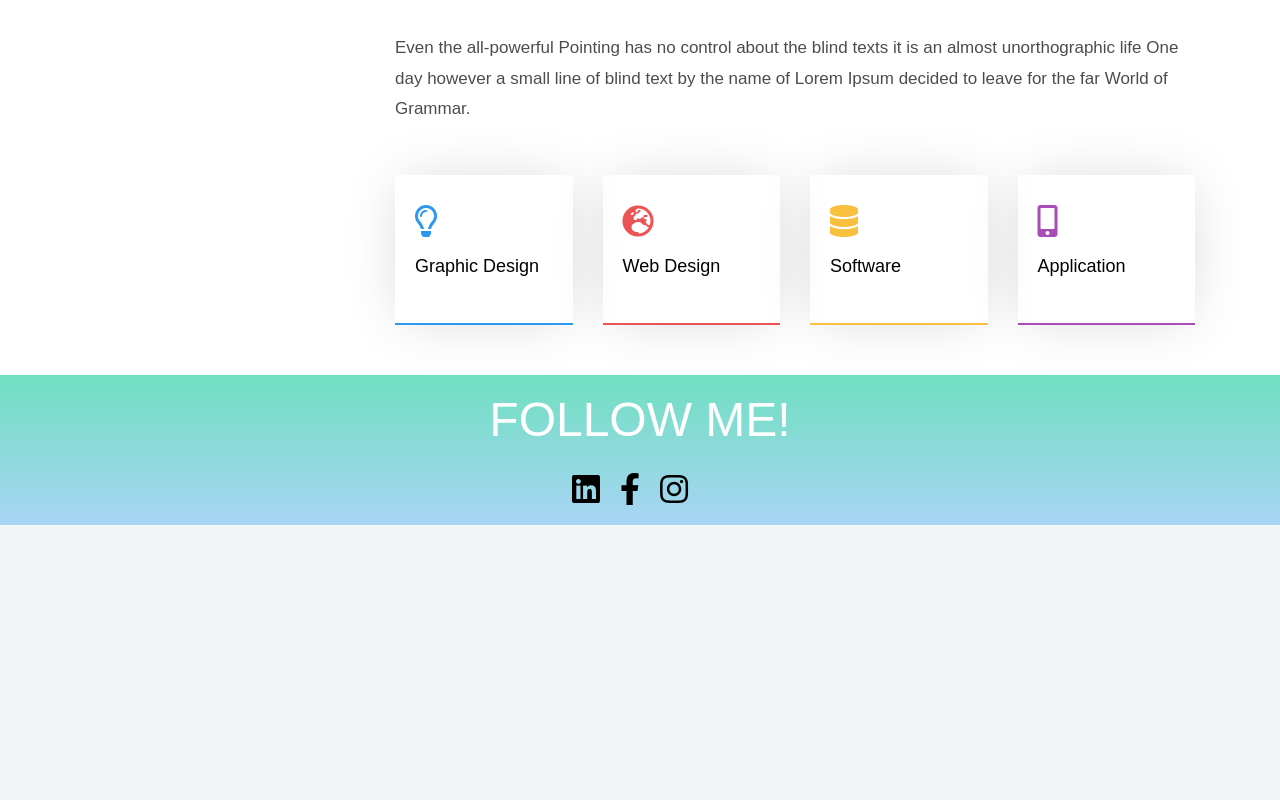
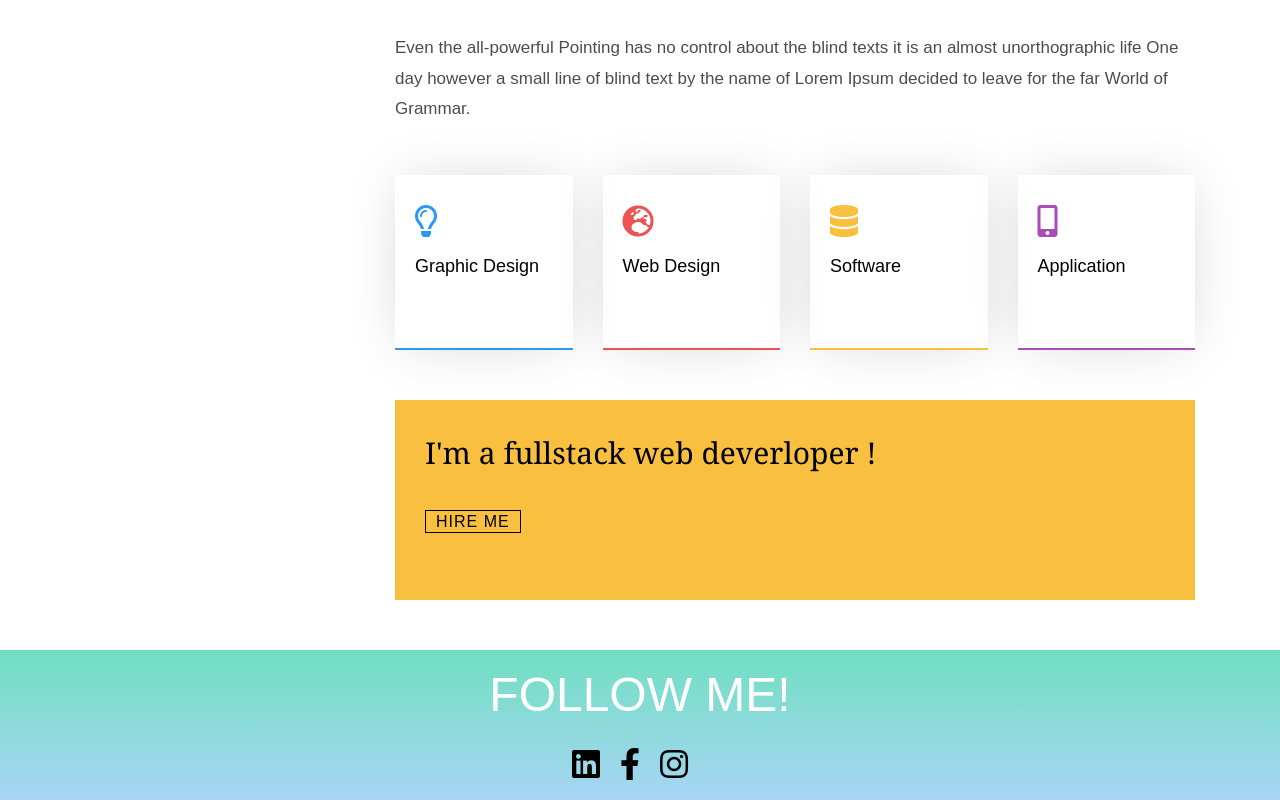
Before and after one commit to sonbkt303/angular-helper, an Angular app: page /resume in a window 1280 px wide. Shown: the part 1074-1874 px from the top of the page. Before the commit the page ends 1599 px from the top, so only its background shows below. Built offline with nearby package versions, Linux system fonts and the light colour scheme.

Commit message:
section 3

```diff
--- a/src/app/main/resume/resume.component.html
+++ b/src/app/main/resume/resume.component.html
@@ -148,6 +148,28 @@
         </div>
       </section>
 
+
+      <section class="colorlib-hire">
+
+        <div class="container">
+          <div class="colorlib-hire-bg">
+
+            <div class="colorlib-hire-content">
+              <h1>I'm a fullstack web deverloper !</h1>
+
+
+              <a class="upper-case">Hire me</a>
+            </div>
+
+          </div>
+
+        </div>
+
+
+
+      </section>
+
+
       <!-- <section class="colorlib-services">
         <div></div>
       </section> -->
--- a/src/app/main/resume/resume.component.scss
+++ b/src/app/main/resume/resume.component.scss
@@ -87,6 +87,11 @@
     padding: 0;
     margin: 0;
 
+    section {
+      padding-left: 25px;
+      margin-bottom: 50px;
+    }
+
     .carousel-inner {
       // margin-left: -2%;
 
@@ -130,7 +135,6 @@
     }
 
     .colorlib-desc {
-      padding-left: 25px;
       margin-top: 9em;
 
       .heading-meta {
@@ -165,7 +169,7 @@
 
         .service-box {
           border-bottom: 2px solid red;
-          min-height: 150px;
+          min-height: 175px;
           padding-left: 20px;
           padding-top: 30px;
           display: block;
@@ -189,9 +193,40 @@
 
     }
 
+    .colorlib-hire {
+      .colorlib-hire-bg {
+
+        background: #f9bf3f;
+        min-height: 200px;
+
+        >div {
+          padding-top: 30px;
+          padding-left: 30px;
+        }
+
+        h1 {
+          color: #000;
+          font-family: "Playfair Display", Georgia, serif;
+          font-weight: 10;
+          margin: 0 0 30px 0;
+          line-height: 1.5;
+          font-size: 30px;
+          margin-bottom: 35px;
+        }
+
+        a {
+          letter-spacing: 1px;
+          bordeR: 1px solid #000;
+          padding: 2px 10px;
+          font-weight: 100;
+          color: #000;
+        }
+      }
+    }
+
     .colorlib-services {
 
-      background-color: red;
+      background: red;
       margin-bottom: 30px;
     }
 
```
